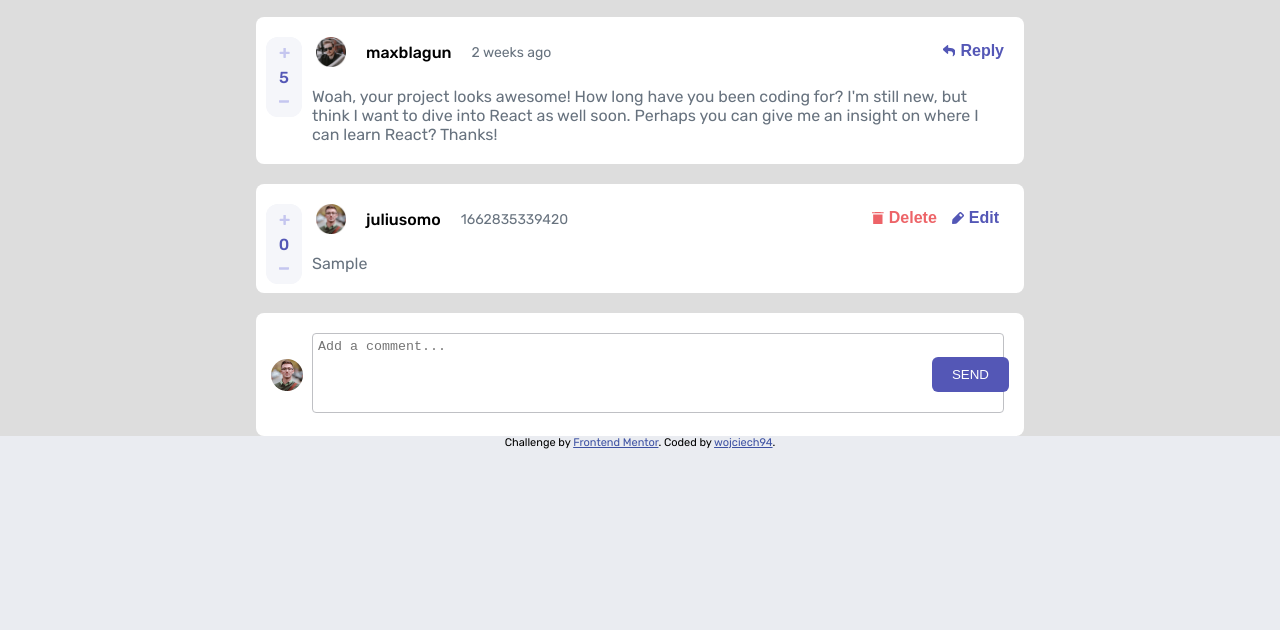
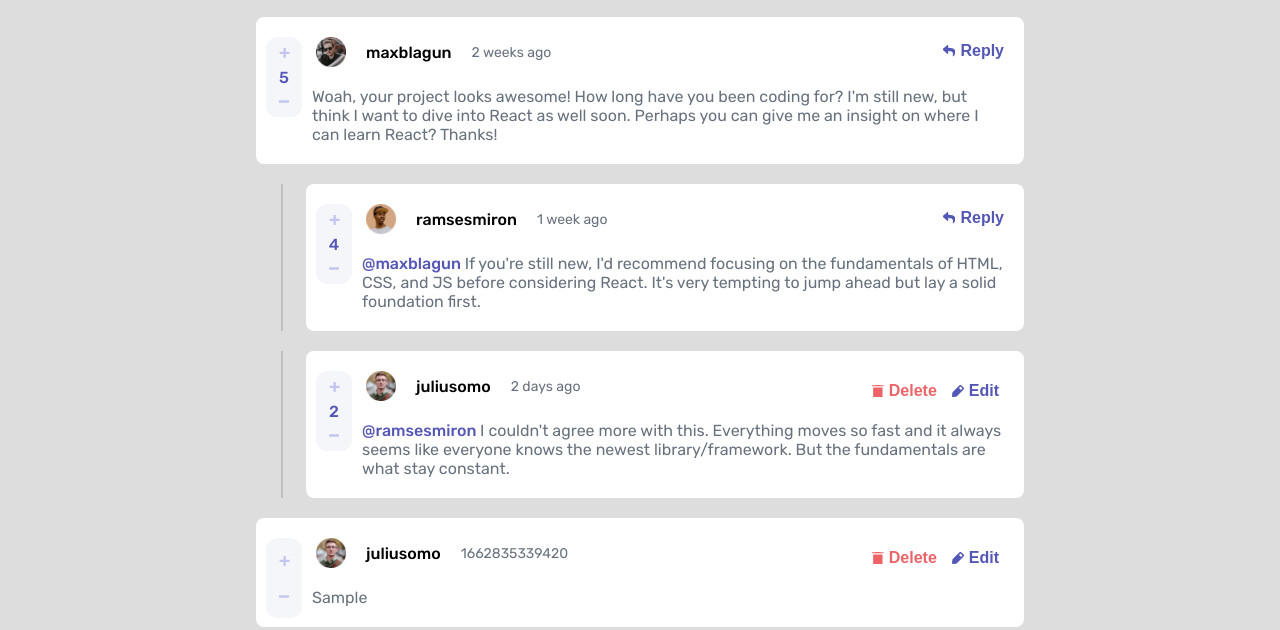
Before and after one commit to wojciech94/Interactive-Comments-Section, a website: page index.html in a window 1280 px wide. Both pictures are taken after typing "Sample" into the empty fields and a click on the button "SEND". Shown: the part 170-800 px from the top of the page. Drawn offline with Linux system fonts and the light colour scheme.

Commit message:
Generate reply comments

```diff
--- a/src/css/style.css
+++ b/src/css/style.css
@@ -55,6 +55,7 @@ body .container .comment-box__header {
   align-items: center;
   width: 100%;
   height: 100%;
+  padding: 0 10px;
 }
 body .container .comment-box__header__image {
   width: 50px;
@@ -187,7 +188,28 @@ body .container .comment-box__edit__manage__item--edit__text {
   color: hsl(238deg, 40%, 52%);
   font-weight: bold;
 }
-body .container .comment-box__footer {
+body .container .add-comment__text {
+  color: hsl(211deg, 10%, 45%);
+  padding: 10px 20px;
+  width: 100%;
+}
+body .container .add-comment__text .response-target {
+  font-weight: 500;
+  color: hsl(238deg, 40%, 52%);
+}
+body .container .add-comment__text__input {
+  width: 100%;
+  min-height: 80px;
+  max-height: 160px;
+  padding: 5px;
+  border-radius: 4px;
+  border: solid 1px hsl(228deg, 4%, 76%);
+  resize: none;
+}
+body .container .add-comment__text__input::-webkit-scrollbar {
+  width: 0;
+}
+body .container .add-comment__footer {
   display: flex;
   justify-content: space-between;
   align-items: center;
@@ -195,16 +217,16 @@ body .container .comment-box__footer {
   width: 100%;
   height: 50px;
 }
-body .container .comment-box__footer__image {
+body .container .add-comment__footer__image {
   margin: 0 15px;
   width: 32px;
   height: 32px;
   background-position: center;
 }
-body .container .comment-box__footer__submit {
+body .container .add-comment__footer__submit {
   margin: 0 15px;
 }
-body .container .comment-box__footer__submit__btn {
+body .container .add-comment__footer__submit__btn {
   padding: 10px 20px;
   background-color: hsl(238deg, 40%, 52%);
   color: #fff;
@@ -216,7 +238,7 @@ body .container .comment-box__footer__submit__btn {
 body .container .comment-response {
   position: relative;
   margin-left: 50px;
-  width: calc(50% - 50px);
+  width: calc(75% - 50px);
   min-width: 310px;
   max-width: 718px;
 }
@@ -266,11 +288,14 @@ body .attribution a {
   body .container .comment-box__edit__manage {
     position: absolute;
     right: 15px;
-    top: 25px;
   }
-  body .container .comment-box__footer {
+  body .container .add-comment__text {
+    padding: 10px 108px 10px 56px;
+  }
+  body .container .add-comment__footer {
     position: absolute;
-    height: 100%;
+    align-items: start;
+    top: 20px;
   }
 }
 
--- a/src/js/main.js
+++ b/src/js/main.js
@@ -9,6 +9,7 @@ let sendBtn = document.querySelector('.comment-box__footer__submit__btn')
 let data1
 let user1
 let comments
+let test
 
 const fetchData = () => {
 	fetch('data.json')
@@ -18,7 +19,7 @@ const fetchData = () => {
 			user1 = data1.currentUser
 			comments = data1.comments
 			getComments(comments)
-			createAddCommentPart()
+			createAddCommentPart(false)
 		})
 }
 
@@ -33,19 +34,37 @@ const getComments = comments => {
 		const image = user.image.png
 		const name = user.username
 
+		createComment(image, name, createdDate, content, id, score)
+
 		if (replies.length > 0) {
-			console.log('Create reply')
+			replies.forEach(reply => {
+				const replyContent = reply.content
+				const replyDate = reply.createdAt
+				const replyId = reply.id
+				const replyScore = reply.score
+				const replyUser = reply.user
+				const replyTarget = reply.replyingTo
+				const replyImage = replyUser.image.png
+				const replyName = replyUser.username
+
+				createComment(replyImage, replyName, replyDate, replyContent, replyId, replyScore, replyTarget)
+			})
 		}
-		createComment(image, name, createdDate, content, score)
 	})
 }
 
-function createComment(image, name, date, content, score = 0) {
+function createComment(image, name, date, content, id, score, replyTo = null) {
 	const boxDiv = document.createElement('div')
+	boxDiv.dataset.id = id
 	const headerPart = createHeaderPart(image, name, date)
-	const textPart = createTextPart(content)
+	const textPart = createTextPart(content, replyTo)
 	const editPart = createEditPart(score, name)
 	boxDiv.classList.add('comment-box')
+	if (replyTo != null) {
+		boxDiv.classList.add('comment-response')
+	} else {
+		//boxDiv.dataset.postId =
+	}
 	boxDiv.appendChild(headerPart)
 	boxDiv.appendChild(textPart)
 	boxDiv.appendChild(editPart)
@@ -78,9 +97,16 @@ function createHeaderPart(imgSrc, name, update) {
 	return headerDiv
 }
 
-function createTextPart(content) {
+function createTextPart(content, replyTo) {
 	const pBox = document.createElement('p')
 	pBox.classList.add('comment-box__text')
+	console.log(replyTo)
+	if (replyTo != null) {
+		const spanReplyTo = document.createElement('span')
+		spanReplyTo.textContent = '@' + replyTo + ' '
+		spanReplyTo.classList.add('response-target')
+		pBox.appendChild(spanReplyTo)
+	}
 	const spanMain = document.createElement('span')
 	spanMain.textContent = content
 	pBox.appendChild(spanMain)
@@ -127,6 +153,7 @@ function createEditPart(score, name) {
 	} else {
 		const replyButton = document.createElement('button')
 		replyButton.classList.add('comment-box__edit__reply')
+		replyButton.dataset.replyTarget = name
 		const replyIcon = document.createElement('div')
 		replyIcon.classList.add('comment-icon')
 		replyIcon.classList.add('comment-box__edit__reply__icon')
@@ -135,6 +162,7 @@ function createEditPart(score, name) {
 		replyText.textContent = 'Reply'
 		editPart.append(voteDiv, replyButton)
 		replyButton.append(replyIcon, replyText)
+		replyButton.addEventListener('click', createAddCommentPart)
 	}
 	voteDiv.append(votePlus, voteStats, voteMinus)
 
@@ -143,7 +171,7 @@ function createEditPart(score, name) {
 
 const pushComment = () => {
 	const now = new Date().getTime()
-	const input = document.querySelector('.comment-box__text__input')
+	const input = document.querySelector('.add-comment__text__input')
 	const content = input.value
 	input.value = ''
 	const addCommentBox = document.querySelector('.add-comment')
@@ -151,29 +179,33 @@ const pushComment = () => {
 	container.insertBefore(newComment, addCommentBox)
 }
 
-const createAddCommentPart = () => {
+const createAddCommentPart = (reply = true) => {
 	const commentBox = document.createElement('div')
 	commentBox.classList.add('comment-box')
 	commentBox.classList.add('add-comment')
-	//comment-box ponizej zamienic na add-comment (+w cssie)
 	const commentText = document.createElement('div')
-	commentText.classList.add('comment-box__text')
+	commentText.classList.add('add-comment__text')
 	const commentFooter = document.createElement('div')
 	const textArea = document.createElement('textarea')
 	textArea.name = 'comment'
 	textArea.id = '0'
 	textArea.placeholder = 'Add a comment...'
-	textArea.classList.add('comment-box__text__input')
-	commentFooter.classList.add('comment-box__footer')
+	textArea.classList.add('add-comment__text__input')
+	commentFooter.classList.add('add-comment__footer')
 	const footerImg = document.createElement('img')
-	footerImg.classList.add('comment-box__footer__image')
+	footerImg.classList.add('add-comment__footer__image')
 	footerImg.alt = 'Post owner'
 	footerImg.src = user1.image.png
 	const submitDiv = document.createElement('div')
-	submitDiv.classList.add('comment-box__footer__submit')
+	submitDiv.classList.add('add-comment__footer__submit')
 	const submitBtn = document.createElement('button')
-	submitBtn.classList.add('comment-box__footer__submit__btn')
-	submitBtn.textContent = 'SEND'
+	submitBtn.classList.add('add-comment__footer__submit__btn')
+	if (reply) {
+		submitBtn.textContent = 'REPLY'
+		commentBox.classList.add('comment-response')
+	} else {
+		submitBtn.textContent = 'SEND'
+	}
 
 	container.append(commentBox)
 	commentBox.append(commentText, commentFooter)
@@ -185,5 +217,4 @@ const createAddCommentPart = () => {
 	sendBtn.addEventListener('click', pushComment)
 }
 
-// send.addEventListener('click', addBox)
 document.addEventListener('DOMContentLoaded', fetchData)
```
Also changed, not shown: index.html (+0 -72 lines), 1 other file.
